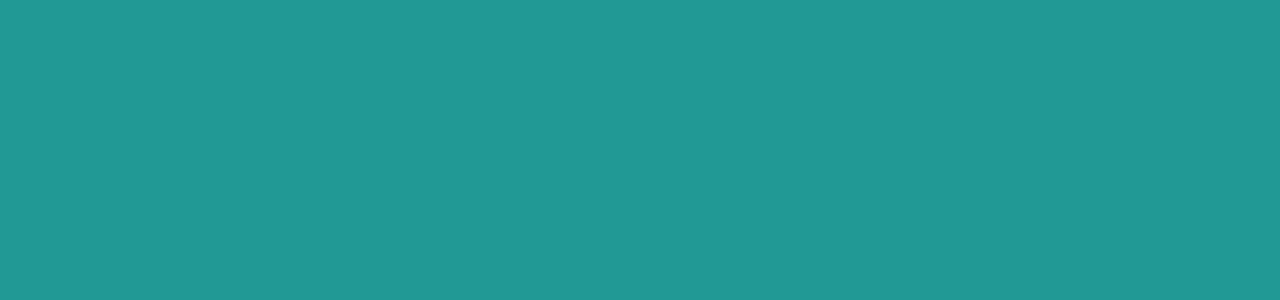
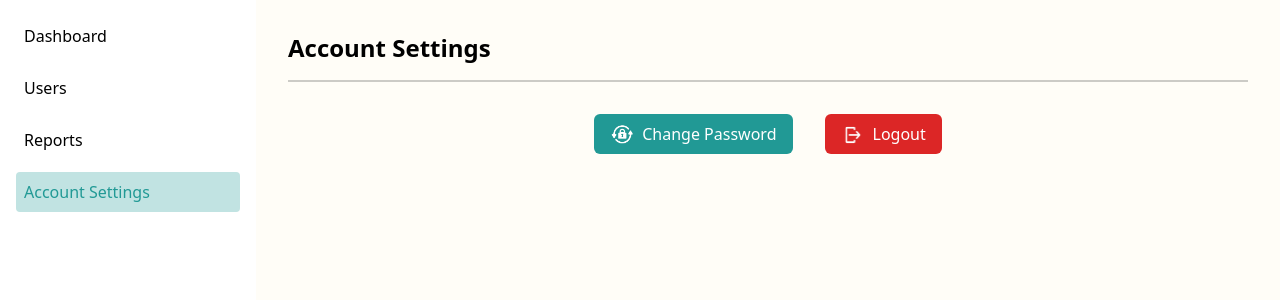
Before and after one commit to choijans/Hotel-Booking-System, a React (Vite) app in the folder vaycay-frontend/: page /admin/settings in a window 1280 px wide. Before the commit this address had no page. Shown: the top 300 px of the page. Built offline with nearby package versions, Linux system fonts and the light colour scheme; sample sign-in values are in the browser's storage.

Commit message:
Added Admin Account Settings with Logout, no Change Password

```diff
--- a/vaycay-frontend/src/App.jsx
+++ b/vaycay-frontend/src/App.jsx
@@ -21,6 +21,8 @@ import Hotels from "./pages/admin/hotel_rooms";
 import PaymentScreen from "./pages/PaymentScreen";
 import ConfirmationPage from "./pages/ConfirmationPage";
 import AdminSignIn from "./pages/admin/AdminSignIn";
+import Settings from "./pages/admin/Settings";
+
 
 function App() {
   return (
@@ -53,6 +55,8 @@ function App() {
             <Route path="/admin/users" element={<Users />} />
             <Route path="/admin/users/:guest_id" element={<UserDetails />} />
             <Route path="/admin/hotels" element={<Hotels />} />
+            <Route path="/admin/settings" element={<Settings />} />
+
           </Route>
 
           {/* Public routes */}
--- a/vaycay-frontend/src/components/nav/adminnav.jsx
+++ b/vaycay-frontend/src/components/nav/adminnav.jsx
@@ -94,7 +94,7 @@ const AdminNav = () => {
                 }`
               }
             >
-              Settings
+              Account Settings
             </NavLink>
           </li>
         </ul>
--- /dev/null
+++ b/vaycay-frontend/src/pages/admin/Settings.jsx
@@ -0,0 +1,91 @@
+import { useState } from "react";
+import { useAuth } from "../../context/AuthProvider";  // Assuming correct path to AuthProvider
+import changePasswordIcon from "../../assets/change-password.png";
+import logoutIcon from "../../assets/logout.png";
+
+const AdminDashboard = () => {
+  const { logout } = useAuth();  // Assuming logout function is available in AuthProvider
+  const [error, setError] = useState(null);
+
+  const handleChangePassword = () => {
+    console.log("Change Password clicked");
+  };
+
+  const handleLogout = () => {
+    logout();  // Call logout from AuthProvider
+  };
+
+  return (
+    <div className="min-h-screen p-8 bg-FFFDF7">
+      <h1 className="text-2xl font-bold">Account Settings</h1>
+
+      {/* Transparent horizontal line */}
+      <div className="w-full h-0.5 bg-black bg-opacity-20 my-4"></div>
+
+      {/* Change Password and Logout Buttons */}
+      <div className="flex justify-center space-x-8 mt-8">
+        {/* Change Password Button */}
+        <button
+          className="bg-teal-600 text-white px-4 py-2 rounded-md flex items-center"
+          onClick={handleChangePassword}
+        >
+          <img src={changePasswordIcon} alt="Change Password" className="w-6 h-6 mr-2" />
+          Change Password
+        </button>
+
+        {/* Logout Button */}
+        <button
+          className="bg-red-600 text-white px-4 py-2 rounded-md flex items-center"
+          onClick={handleLogout}
+        >
+          <img src={logoutIcon} alt="Logout" className="w-6 h-6 mr-2" />
+          Logout
+        </button>
+      </div>
+
+      {/* Error Handling */}
+      {error && <p className="text-red-500">{error}</p>}
+    </div>
+  );
+};
+
+export default AdminDashboard;
+
+
+// import { useState } from "react";
+// import { Link } from "react-router-dom";
+// import changePasswordIcon from "../../assets/change-password.png";
+// import logoutIcon from "../../assets/logout.png";
+
+// const AdminDashboard = () => {
+//   const [error, setError] = useState(null);
+
+//   return (
+//     <div className="min-h-screen p-8 bg-FFFDF7">
+//       <h1 className="text-2xl font-bold">Account Settings</h1>
+
+//       {/* Transparent horizontal line */}
+//       <div className="w-full h-0.5 bg-black bg-opacity-20 my-4"></div>
+
+//       {/* Change Password and Logout Buttons */}
+//       <div className="flex justify-center space-x-8 mt-8">
+//         {/* Change Password Button */}
+//         <button className="bg-teal-600 text-white px-4 py-2 rounded-md flex items-center">
+//           <img src={changePasswordIcon} alt="Change Password" className="w-6 h-6 mr-2" />
+//           Change Password
+//         </button>
+
+//         {/* Logout Button */}
+//         <button className="bg-red-600 text-white px-4 py-2 rounded-md flex items-center">
+//           <img src={logoutIcon} alt="Logout" className="w-6 h-6 mr-2" />
+//           Logout
+//         </button>
+//       </div>
+
+//       {/* Error Handling */}
+//       {error && <p className="text-red-500">{error}</p>}
+//     </div>
+//   );
+// };
+
+// export default AdminDashboard;
```
Also changed, not shown: vaycay-frontend/src/assets/change-password.png (added), vaycay-frontend/src/assets/logout.png (added).
